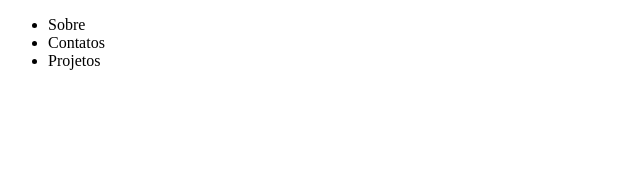
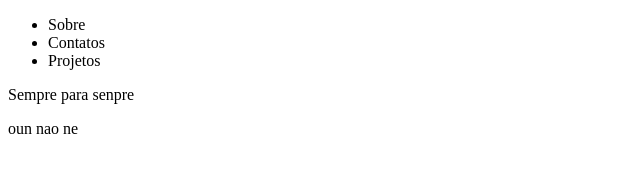
Before and after one commit to testAulavint/tomarNoCu, a plain HTML site: page index.html in a window 1280 px wide. Shown: the whole page, without its empty margins (0-640 px from the left). Drawn offline with Linux system fonts and the light colour scheme.

Commit message:
corpo  html

```diff
--- a/index.html
+++ b/index.html
@@ -15,6 +15,12 @@
         </ul>
     </nav>
 </header>
+<main>
+    <section>
+        <article><p>Sempre para senpre</p></article>
+        <article>oun nao ne </article>
+    </section>
+</main>
 <body>
 
 </body>
```
